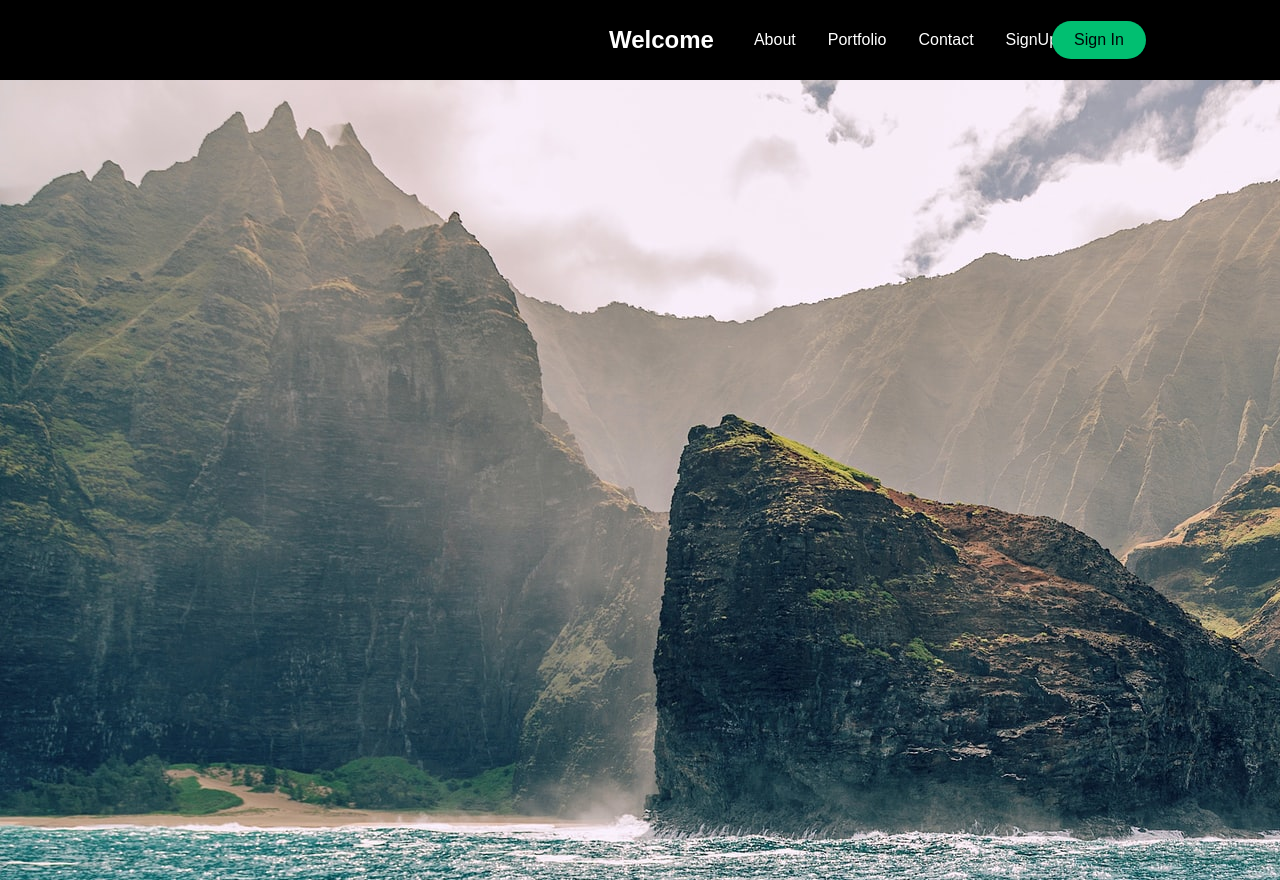
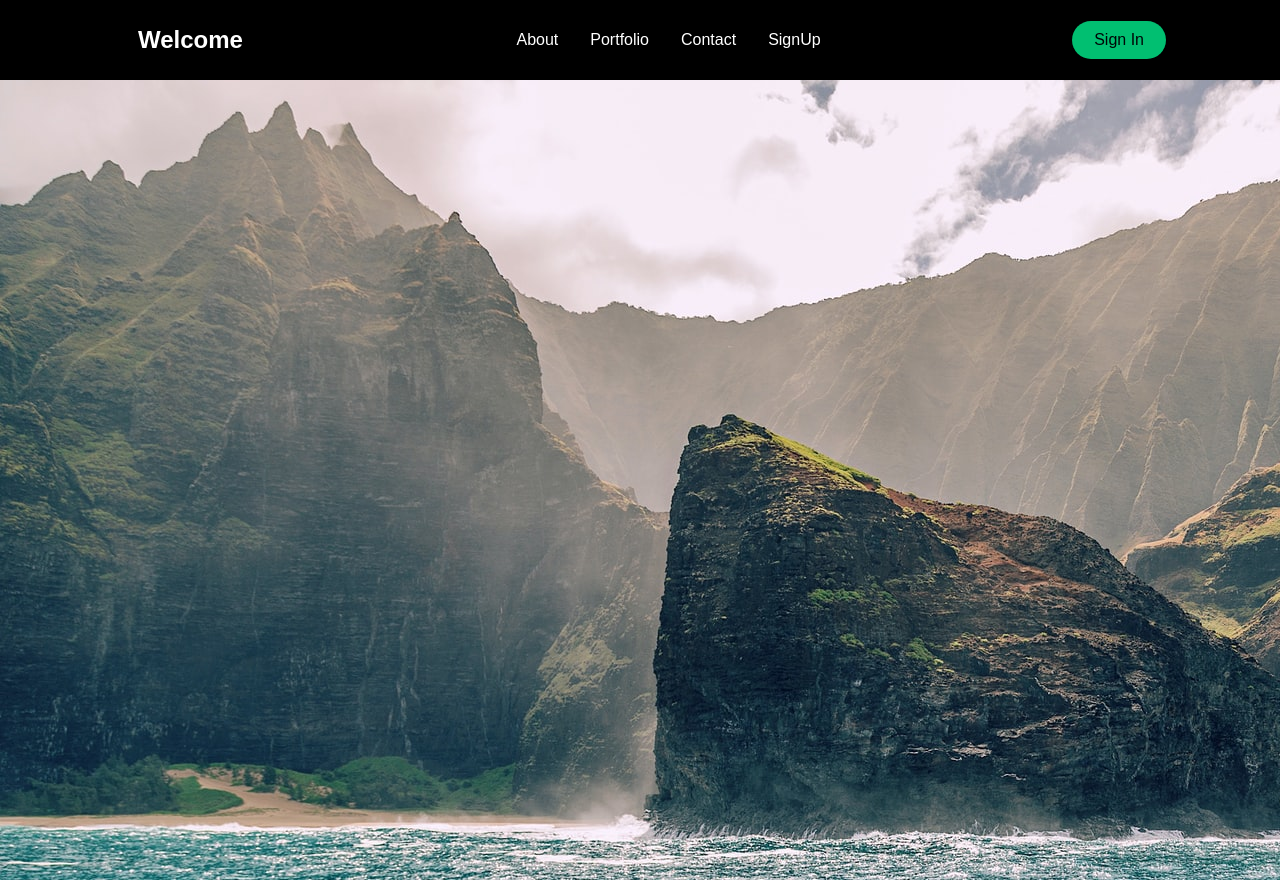
Before and after one commit to abhishekpundir789/Portfolio, a React (Create React App) app: page / in a window 1280 px wide. Built offline with nearby package versions, Linux system fonts and the light colour scheme.

Commit message:
update commit with navbar styling

```diff
--- a/src/App.js
+++ b/src/App.js
@@ -6,7 +6,7 @@ import Home from './pages';
 
 function App() {
   return (
-    <div className="App">
+    <div>
       <Router>
         <Home />
       </Router>
--- a/src/Components/Navbar/NavbarElements.js
+++ b/src/Components/Navbar/NavbarElements.js
@@ -7,7 +7,7 @@ background: #000;
 height: 80px;
 display: flex;
 justify-content: center;
-align-items: left;
+align-items: center;
 font-size: 1 rem;
 position: sticky;
 top: 0;
@@ -25,17 +25,17 @@ height: 80px;
 z-index: 1;
 width: 100%;
 padding: 0 24px;
-max-width: 110px;
+max-width: 1100px;
 `;
 
-export const Navlogo = styled(LinkR)`
+export const NavLogo = styled(LinkR)`
 color: #fff;
 justify-self: flex-start;
 cursor: pointer;
 font-size: 1.5rem;
 display: flex;
 align-items: center;
-margin-right: 24px;
+margin-left: 24px;
 font-weight: bold;
 text-decoration: none;
 `;
--- a/src/Components/Navbar/index.js
+++ b/src/Components/Navbar/index.js
@@ -1,7 +1,7 @@
 import React from 'react'
 import { FaBars} from 'react-icons/fa';
 import { Nav, NavbarContainer,
-    Navlogo, MobileIcon,
+    NavLogo, MobileIcon,
     NavMenu, NavItem,
     NavLinks, NavBtn,
     NavBtnLink} from './NavbarElements';
@@ -11,9 +11,9 @@ const Navbar = ({toggle}) => {
         <>
             <Nav>
                 <NavbarContainer>
-                    <Navlogo to="/">
+                    <NavLogo to="/">
                         Welcome
-                    </Navlogo>
+                    </NavLogo>
                     <MobileIcon onClick={toggle}>
                         <FaBars />
                     </MobileIcon>
--- a/src/index.css
+++ /dev/null
@@ -1,13 +0,0 @@
-body {
-  margin: 0;
-  font-family: -apple-system, BlinkMacSystemFont, 'Segoe UI', 'Roboto', 'Oxygen',
-    'Ubuntu', 'Cantarell', 'Fira Sans', 'Droid Sans', 'Helvetica Neue',
-    sans-serif;
-  -webkit-font-smoothing: antialiased;
-  -moz-osx-font-smoothing: grayscale;
-}
-
-code {
-  font-family: source-code-pro, Menlo, Monaco, Consolas, 'Courier New',
-    monospace;
-}
--- a/src/index.js
+++ b/src/index.js
@@ -1,6 +1,5 @@
 import React from 'react';
 import ReactDOM from 'react-dom';
-import './index.css';
 import App from './App';
 
 ReactDOM.render(
```
Also changed, not shown: 2 other files (tests, documents, lock files or other folders).
